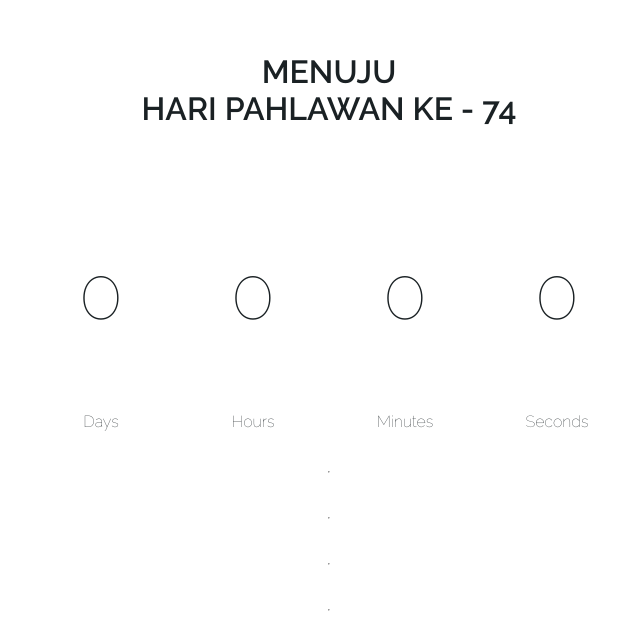
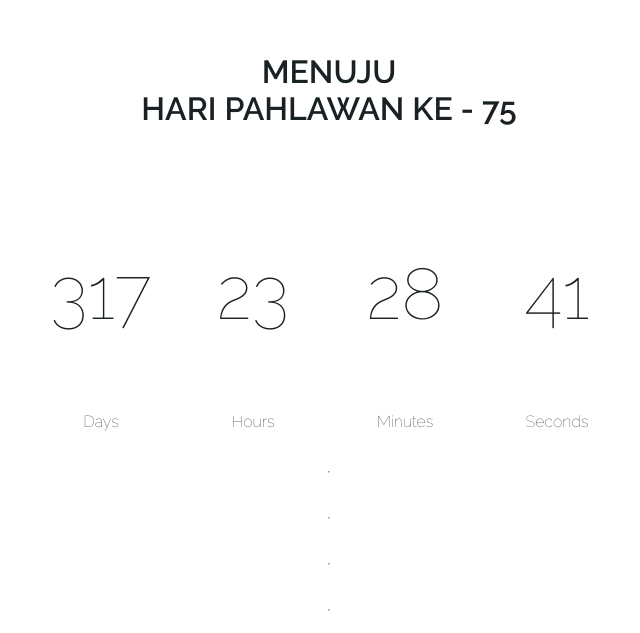
Before and after one commit to mmdiyul/countdown, a plain HTML site: page index.html in a window 1280 px wide. Shown: the part 167-800 px from the top of the page, without its empty margins (311-951 px from the left). Drawn offline with Linux system fonts and the light colour scheme.

Commit message:
custom dynamic date

```diff
--- a/assets/js/countdown.js
+++ b/assets/js/countdown.js
@@ -1,12 +1,22 @@
 // Tanggal dan waktu akhir countdown
-var countDownDate = new Date("Nov 10, 2019 00:00:00").getTime();
+// var countDownDate = new Date("Nov 10, 2019 00:00:00").getTime();
+// conditional
+var date = new Date();
+var year = date.getFullYear();
+var independentDate = new Date(year+'-08-17 00:00:00');
 
+if (date>independentDate) {
+  var countDownDate = new Date(year+1+'-08-17 00:00:00');
+}else{
+  var countDownDate = date;
+}
+document.getElementById("ke").innerHTML = year-1945;
+// end conditional
 // Update setiap 1 detik
 var countdownfunction = setInterval(function() {
 
     // Ambil tanggal dan waktu sekarang
     var now = new Date().getTime();
-
     // Hitung selisih tanggal dan waktu
     var distance = countDownDate - now;
 
@@ -15,6 +25,7 @@ var countdownfunction = setInterval(function() {
     var hours = Math.floor((distance % (1000 * 60 * 60 * 24)) / (1000 * 60 * 60));
     var minutes = Math.floor((distance % (1000 * 60 * 60)) / (1000 * 60));
     var seconds = Math.floor((distance % (1000 * 60)) / 1000);
+    console.log(minutes);
 
     // Output hasil ke id
     document.getElementById("countdownDays").innerHTML = days;
--- a/index.html
+++ b/index.html
@@ -13,7 +13,7 @@
   <h1>
     MENUJU
     <br>
-    HARI PAHLAWAN KE - 74
+    HARI PAHLAWAN KE - <span id="ke"></span>
   </h1>
   <table>
     <tr style="font-size: 72px;">
```
